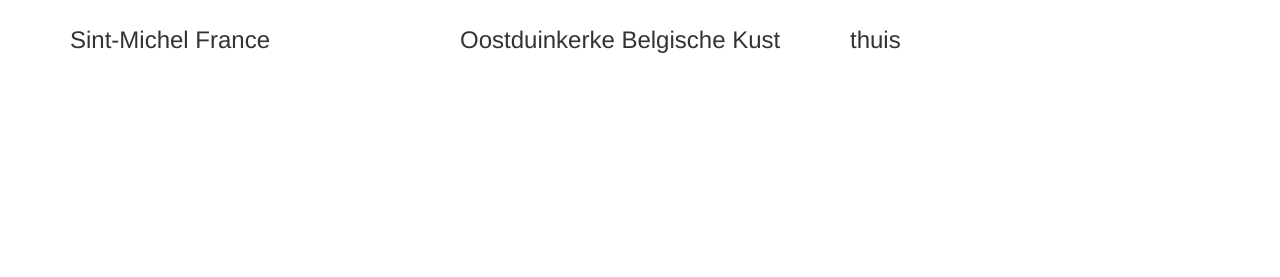
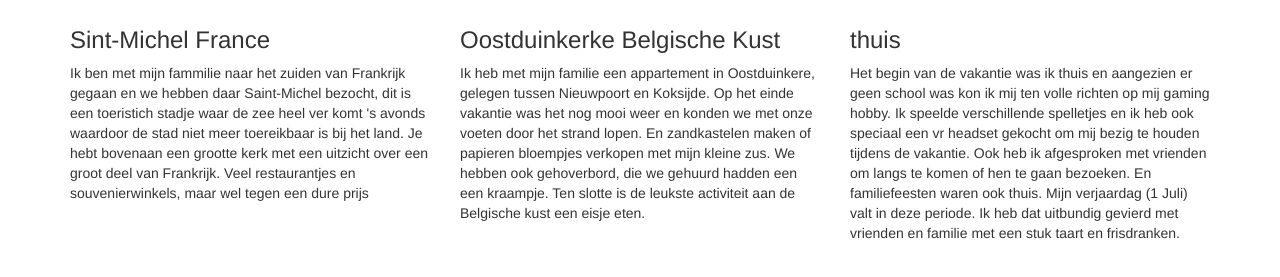
Before and after one commit to EastieWest/team_6_woutneyrinck, a plain HTML site: page vakantie/WebContent/mening.html in a window 1280 px wide. Shown: the part 63-340 px from the top of the page. Drawn offline with nearby package versions, Linux system fonts and the light colour scheme.

Commit message:
Tekst toevoegen mening.html

```diff
--- a/vakantie/WebContent/mening.html
+++ b/vakantie/WebContent/mening.html
@@ -40,15 +40,24 @@
 	<div class="row">
 		<div class="col-xs-12 col-sm-6 col-md-4">
 			<h3>Sint-Michel France</h3>
-			<p></p>
+			<p>Ik ben met mijn fammilie naar het zuiden van Frankrijk gegaan en we hebben daar Saint-Michel
+			bezocht, dit is een toeristich stadje waar de zee heel ver komt 's avonds waardoor de stad
+			niet meer toereikbaar is bij het land. Je hebt bovenaan een grootte kerk met een uitzicht
+			over een groot deel van Frankrijk. Veel restaurantjes en souvenierwinkels, maar wel tegen
+			een dure prijs</p>
 		</div>
 		<div class="col-xs-12 col-sm-6 col-md-4">
 			<h3>Oostduinkerke Belgische Kust</h3>
-			<p></p>
+			<p>Ik heb met mijn familie een appartement in Oostduinkere, gelegen tussen Nieuwpoort en Koksijde. Op het einde vakantie was het nog mooi
+			weer en konden we met onze voeten door het strand lopen. En zandkastelen maken of papieren bloempjes verkopen met mijn kleine zus.
+			We hebben ook gehoverbord, die we gehuurd hadden een een kraampje. Ten slotte is de leukste activiteit aan de Belgische kust een eisje eten. </p>
 		</div>
 		<div class="col-xs-12 col-sm-6 col-md-4">
 			<h3>thuis</h3>
-			<p></p>
+			<p>Het begin van de vakantie was ik thuis en aangezien er geen school was kon ik mij ten volle richten op mij gaming hobby.
+			Ik speelde verschillende spelletjes en ik heb ook speciaal een vr headset gekocht om mij bezig te houden tijdens de vakantie.
+			Ook heb ik afgesproken met vrienden om langs te komen of hen te gaan bezoeken. En familiefeesten waren ook thuis. Mijn verjaardag (1 Juli)
+			valt in deze periode. Ik heb dat uitbundig gevierd met vrienden en familie met een stuk taart en frisdranken.</p>
 		</div>
 	</div>
 </div>
```
